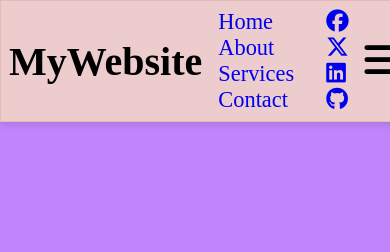
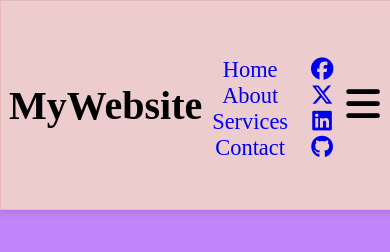
Before and after one commit to sylviacool/50-mini-javascript-projects, a plain HTML site: page project-04-navbar/index.html in a window 390 px wide. Both pictures are taken after a click on the button 381 px from the left and 61 px from the top of the page. Drawn offline with Linux system fonts and the light colour scheme.

Commit message:
Add javascript interaction to the navbar for small screen sizes

```diff
--- a/project-04-navbar/index.html
+++ b/project-04-navbar/index.html
@@ -1,5 +1,6 @@
 <!DOCTYPE html>
 <html lang="en">
+  <head>
   <meta charset="UTF-8">
   <meta name="viewport" content="width=device-width, initial-scale=1.0">
   <link rel="stylesheet" href="https://cdnjs.cloudflare.com/ajax/libs/font-awesome/6.5.1/css/all.min.css">
@@ -8,7 +9,6 @@
 </head>
 <body>
   <section class="nav-header">
-
     <h1>
       MyWebsite
     </h1>
@@ -27,9 +27,11 @@
       <a href="#"><i class="fa-brands fa-github"></i></a>
     </div>
 
-    <button class="bar"><i class="fa-solid fa-bars"></i></button>
+    <button class="bar nav-toggle">
+      <i class="fa-solid fa-bars"></i>
+    </button>
+  </section>
 
-    </section>
   <script src="script.js"></script>
 </body>
 </html>
--- a/project-04-navbar/script.js
+++ b/project-04-navbar/script.js
@@ -0,0 +1,9 @@
+const navToggle = document.querySelector('.nav-toggle');
+const Media = document.querySelector('.media');
+const Socials = document.querySelector('.socials');
+
+
+navToggle.addEventListener('click', function() {
+  Media.classList.toggle('display-media')
+  Socials.classList.toggle('display-socials')
+});
--- a/project-04-navbar/style.css
+++ b/project-04-navbar/style.css
@@ -51,20 +51,25 @@
   border: none;
   cursor: pointer;
 }
+@media screen and (min-width: 12rem) and (max-width: 76.8rem) {
 
 
+  .media, .socials {
+  height: 0;
+  overflow: hidden;
+  transition: all 0.3s;
 
+}
 
-@media screen and (min-width: 12rem) and (max-width: 76.8rem) {
-  .media {
+.display-media, .display-socials {
+    height: 9rem;
     display: flex;
     flex-direction: column;
-  }
+    align-items: center;
+    justify-items: center;
+    margin-top: 3rem;
+}
 
-  .socials {
-    display: flex;
-    flex-direction: column;
-  }
 }
 
 @media screen and (min-width: 76.8rem) and (max-width: 120rem) {
```
Lines whose indentation alone changed are shown as unchanged.
